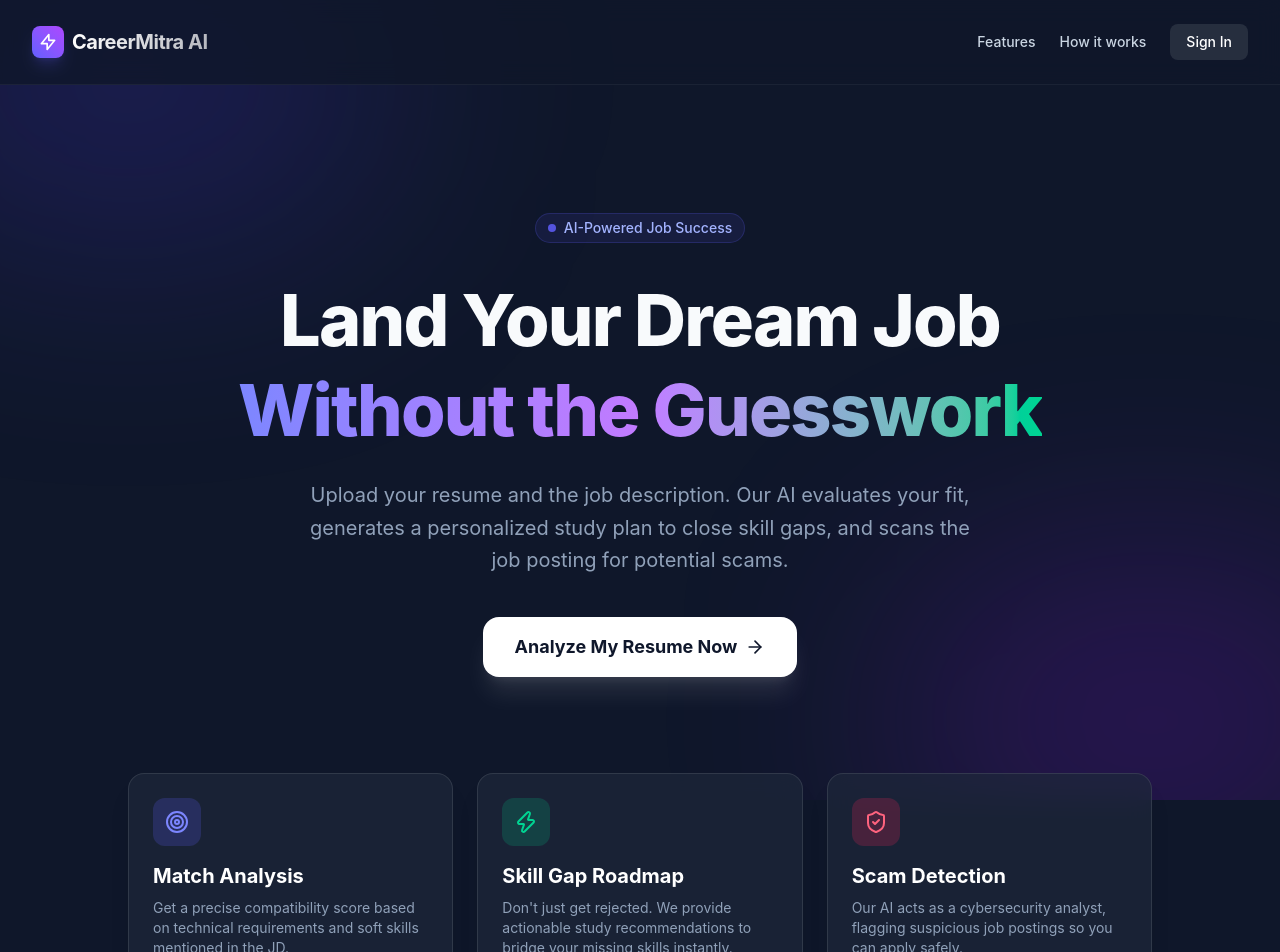
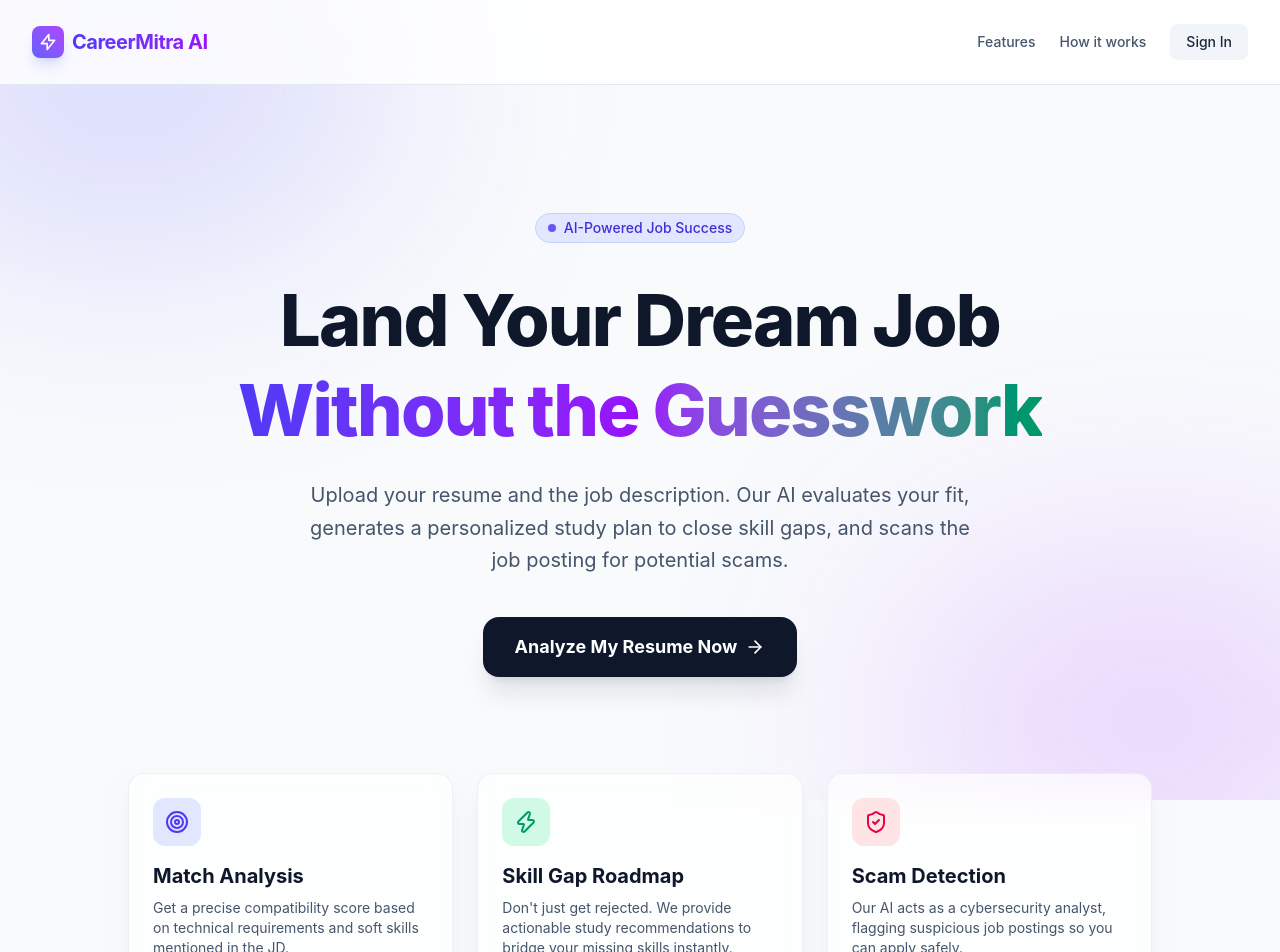
Before and after one commit to t00fan01/Ai-for-impact, a React app in the folder frontend/: page / in a window 1280 px wide. Shown: the top 952 px of the page. Built offline with nearby package versions, Linux system fonts and the light colour scheme; the HTML template or start-up script is replaced by a standard one.

Commit message:
Update frontend UI to Light Theme

```diff
--- a/frontend/src/App.jsx
+++ b/frontend/src/App.jsx
@@ -6,30 +6,30 @@ function App() {
   const [started, setStarted] = useState(false)
 
   return (
-    <div className="min-h-screen bg-[#0f172a] text-[#f8fafc] font-sans overflow-x-hidden">
+    <div className="min-h-screen bg-[#f8fafc] text-[#0f172a] font-sans overflow-x-hidden">
       {/* Background gradients */}
       <div className="fixed inset-0 z-0 overflow-hidden pointer-events-none">
-        <div className="absolute top-[-10%] left-[-10%] w-[40%] h-[40%] rounded-full bg-indigo-600/20 blur-[120px]" />
-        <div className="absolute bottom-[-10%] right-[-10%] w-[40%] h-[40%] rounded-full bg-purple-600/20 blur-[120px]" />
+        <div className="absolute top-[-10%] left-[-10%] w-[40%] h-[40%] rounded-full bg-indigo-500/20 blur-[120px]" />
+        <div className="absolute bottom-[-10%] right-[-10%] w-[40%] h-[40%] rounded-full bg-purple-500/20 blur-[120px]" />
       </div>
 
       <div className="relative z-10 w-full h-full min-h-screen flex flex-col">
         {/* Header */}
-        <header className="w-full py-6 px-8 flex items-center justify-between border-b border-white/5 backdrop-blur-md bg-[#0f172a]/80 sticky top-0 z-50">
+        <header className="w-full py-6 px-8 flex items-center justify-between border-b border-slate-200 backdrop-blur-md bg-white/80 sticky top-0 z-50">
           <div className="flex items-center gap-2 cursor-pointer" onClick={() => setStarted(false)}>
             <div className="w-8 h-8 rounded-lg bg-gradient-to-tr from-indigo-500 to-purple-500 flex items-center justify-center shadow-lg shadow-indigo-500/20">
               <svg className="w-5 h-5 text-white" fill="none" viewBox="0 0 24 24" stroke="currentColor">
                 <path strokeLinecap="round" strokeLinejoin="round" strokeWidth={2} d="M13 10V3L4 14h7v7l9-11h-7z" />
               </svg>
             </div>
-            <span className="font-bold text-xl tracking-tight bg-clip-text text-transparent bg-gradient-to-r from-white to-white/70">
+            <span className="font-bold text-xl tracking-tight bg-clip-text text-transparent bg-gradient-to-r from-indigo-600 to-purple-600">
               CareerMitra AI
             </span>
           </div>
-          <nav className="hidden md:flex items-center gap-6 text-sm font-medium text-slate-300">
-            <a href="#" className="hover:text-white transition-colors">Features</a>
-            <a href="#" className="hover:text-white transition-colors">How it works</a>
-            <button className="px-4 py-2 rounded-lg bg-white/10 hover:bg-white/20 transition-colors text-white">
+          <nav className="hidden md:flex items-center gap-6 text-sm font-medium text-slate-600">
+            <a href="#" className="hover:text-indigo-600 transition-colors">Features</a>
+            <a href="#" className="hover:text-indigo-600 transition-colors">How it works</a>
+            <button className="px-4 py-2 rounded-lg bg-slate-100 hover:bg-slate-200 transition-colors text-slate-800">
               Sign In
             </button>
           </nav>
@@ -45,7 +45,7 @@ function App() {
         </main>
 
         {/* Footer */}
-        <footer className="w-full py-6 text-center text-sm text-slate-500 border-t border-white/5 mt-auto">
+        <footer className="w-full py-6 text-center text-sm text-slate-500 border-t border-slate-200 mt-auto bg-white/50 backdrop-blur-sm">
           Built for the AI for Employability Hackathon &copy; {new Date().getFullYear()}
         </footer>
       </div>
--- a/frontend/src/components/LandingPage.jsx
+++ b/frontend/src/components/LandingPage.jsx
@@ -3,56 +3,56 @@ import { ArrowRight, ShieldCheck, Target, Zap } from 'lucide-react'
 export function LandingPage({ onStart }) {
   return (
     <div className="w-full max-w-5xl mx-auto flex flex-col items-center justify-center text-center animate-in fade-in slide-in-from-bottom-8 duration-700 pt-10 md:pt-20">
-      <div className="inline-flex items-center gap-2 px-3 py-1 rounded-full bg-indigo-500/10 border border-indigo-500/20 text-indigo-300 text-sm font-medium mb-8">
-        <span className="flex h-2 w-2 rounded-full bg-indigo-500 animate-pulse"></span>
+      <div className="inline-flex items-center gap-2 px-3 py-1 rounded-full bg-indigo-100 border border-indigo-200 text-indigo-700 text-sm font-medium mb-8">
+        <span className="flex h-2 w-2 rounded-full bg-indigo-600 animate-pulse"></span>
         AI-Powered Job Success
       </div>
 
-      <h1 className="text-5xl md:text-7xl font-extrabold tracking-tight mb-6 leading-tight">
+      <h1 className="text-5xl md:text-7xl font-extrabold tracking-tight mb-6 leading-tight text-slate-900">
         Land Your Dream Job <br className="hidden md:block" />
-        <span className="text-transparent bg-clip-text bg-gradient-to-r from-indigo-400 via-purple-400 to-emerald-400">
+        <span className="text-transparent bg-clip-text bg-gradient-to-r from-indigo-600 via-purple-600 to-emerald-600">
           Without the Guesswork
         </span>
       </h1>
 
-      <p className="text-lg md:text-xl text-slate-400 max-w-2xl mx-auto mb-10 leading-relaxed">
+      <p className="text-lg md:text-xl text-slate-600 max-w-2xl mx-auto mb-10 leading-relaxed">
         Upload your resume and the job description. Our AI evaluates your fit, generates a personalized study plan to close skill gaps, and scans the job posting for potential scams.
       </p>
 
       <button
         onClick={onStart}
-        className="group relative px-8 py-4 bg-white text-slate-900 font-bold rounded-2xl text-lg overflow-hidden shadow-xl shadow-white/10 hover:shadow-white/20 hover:scale-[1.02] active:scale-[0.98] transition-all duration-300"
+        className="group relative px-8 py-4 bg-slate-900 text-white font-bold rounded-2xl text-lg overflow-hidden shadow-xl shadow-slate-900/10 hover:shadow-slate-900/20 hover:scale-[1.02] active:scale-[0.98] transition-all duration-300"
       >
-        <div className="absolute inset-0 w-full h-full bg-gradient-to-r from-indigo-500 via-purple-500 to-emerald-500 opacity-0 group-hover:opacity-100 transition-opacity duration-300"></div>
-        <span className="relative flex items-center gap-2 group-hover:text-white transition-colors duration-300">
+        <div className="absolute inset-0 w-full h-full bg-gradient-to-r from-indigo-600 via-purple-600 to-emerald-600 opacity-0 group-hover:opacity-100 transition-opacity duration-300"></div>
+        <span className="relative flex items-center gap-2 text-white transition-colors duration-300">
           Analyze My Resume Now <ArrowRight className="w-5 h-5 group-hover:translate-x-1 transition-transform" />
         </span>
       </button>
 
       {/* Feature Grid */}
       <div className="grid grid-cols-1 md:grid-cols-3 gap-6 mt-24 w-full text-left">
-        <div className="glass-panel p-6 hover:border-indigo-500/30 transition-colors">
-          <div className="w-12 h-12 rounded-xl bg-indigo-500/20 flex items-center justify-center text-indigo-400 mb-4">
+        <div className="glass-panel p-6 hover:border-indigo-300 transition-colors">
+          <div className="w-12 h-12 rounded-xl bg-indigo-100 flex items-center justify-center text-indigo-600 mb-4">
             <Target className="w-6 h-6" />
           </div>
-          <h3 className="text-xl font-bold text-white mb-2">Match Analysis</h3>
-          <p className="text-slate-400 text-sm">Get a precise compatibility score based on technical requirements and soft skills mentioned in the JD.</p>
+          <h3 className="text-xl font-bold text-slate-900 mb-2">Match Analysis</h3>
+          <p className="text-slate-600 text-sm">Get a precise compatibility score based on technical requirements and soft skills mentioned in the JD.</p>
         </div>
 
-        <div className="glass-panel p-6 hover:border-emerald-500/30 transition-colors">
-          <div className="w-12 h-12 rounded-xl bg-emerald-500/20 flex items-center justify-center text-emerald-400 mb-4">
+        <div className="glass-panel p-6 hover:border-emerald-300 transition-colors">
+          <div className="w-12 h-12 rounded-xl bg-emerald-100 flex items-center justify-center text-emerald-600 mb-4">
             <Zap className="w-6 h-6" />
           </div>
-          <h3 className="text-xl font-bold text-white mb-2">Skill Gap Roadmap</h3>
-          <p className="text-slate-400 text-sm">Don't just get rejected. We provide actionable study recommendations to bridge your missing skills instantly.</p>
+          <h3 className="text-xl font-bold text-slate-900 mb-2">Skill Gap Roadmap</h3>
+          <p className="text-slate-600 text-sm">Don't just get rejected. We provide actionable study recommendations to bridge your missing skills instantly.</p>
         </div>
 
-        <div className="glass-panel p-6 hover:border-rose-500/30 transition-colors">
-          <div className="w-12 h-12 rounded-xl bg-rose-500/20 flex items-center justify-center text-rose-400 mb-4">
+        <div className="glass-panel p-6 hover:border-rose-300 transition-colors">
+          <div className="w-12 h-12 rounded-xl bg-rose-100 flex items-center justify-center text-rose-600 mb-4">
             <ShieldCheck className="w-6 h-6" />
           </div>
-          <h3 className="text-xl font-bold text-white mb-2">Scam Detection</h3>
-          <p className="text-slate-400 text-sm">Our AI acts as a cybersecurity analyst, flagging suspicious job postings so you can apply safely.</p>
+          <h3 className="text-xl font-bold text-slate-900 mb-2">Scam Detection</h3>
+          <p className="text-slate-600 text-sm">Our AI acts as a cybersecurity analyst, flagging suspicious job postings so you can apply safely.</p>
         </div>
       </div>
     </div>
--- a/frontend/src/index.css
+++ b/frontend/src/index.css
@@ -5,25 +5,25 @@
   --color-primary-dark: #4f46e5; /* Indigo 600 */
   --color-success: #10b981; /* Emerald 500 */
   --color-danger: #f43f5e; /* Rose 500 */
-  --color-bg-dark: #0f172a; /* Slate 900 */
-  --color-bg-card: #1e293b; /* Slate 800 */
-  --color-text-main: #f8fafc; /* Slate 50 */
-  --color-text-muted: #94a3b8; /* Slate 400 */
+  --color-bg-light: #f8fafc; /* Slate 50 */
+  --color-bg-card: #ffffff; /* White */
+  --color-text-main: #0f172a; /* Slate 900 */
+  --color-text-muted: #64748b; /* Slate 500 */
 }
 
 body {
-  @apply bg-[#0f172a] text-[#f8fafc] antialiased min-h-screen selection:bg-indigo-500/30;
+  @apply bg-[#f8fafc] text-[#0f172a] antialiased min-h-screen selection:bg-indigo-500/30;
 }
 
-/* Glassmorphism Utilities */
+/* Glassmorphism Utilities (Light mode) */
 .glass-panel {
-  @apply bg-[#1e293b]/70 backdrop-blur-md border border-white/10 shadow-xl rounded-2xl;
+  @apply bg-white/70 backdrop-blur-md border border-slate-200/60 shadow-xl shadow-slate-200/50 rounded-2xl;
 }
 
 .input-field {
-  @apply w-full bg-[#0f172a]/50 border border-white/10 rounded-xl px-4 py-3 text-[#f8fafc] placeholder-[#94a3b8] focus:outline-none focus:ring-2 focus:ring-indigo-500/50 transition-all duration-300;
+  @apply w-full bg-white/50 border border-slate-300 rounded-xl px-4 py-3 text-slate-800 placeholder-slate-400 focus:outline-none focus:ring-2 focus:ring-indigo-500/50 transition-all duration-300;
 }
 
 .btn-primary {
-  @apply px-6 py-3 bg-gradient-to-r from-indigo-500 to-purple-600 hover:from-indigo-400 hover:to-purple-500 text-white font-medium rounded-xl shadow-lg shadow-indigo-500/25 transition-all duration-300 active:scale-95 disabled:opacity-50 disabled:cursor-not-allowed;
+  @apply px-6 py-3 bg-gradient-to-r from-indigo-500 to-purple-600 hover:from-indigo-600 hover:to-purple-700 text-white font-medium rounded-xl shadow-lg shadow-indigo-500/25 transition-all duration-300 active:scale-95 disabled:opacity-50 disabled:cursor-not-allowed;
 }
```
Also changed, not shown: frontend/src/components/Dashboard.jsx (+11 -11 lines), frontend/src/components/ResultsView.jsx (+26 -29 lines).
